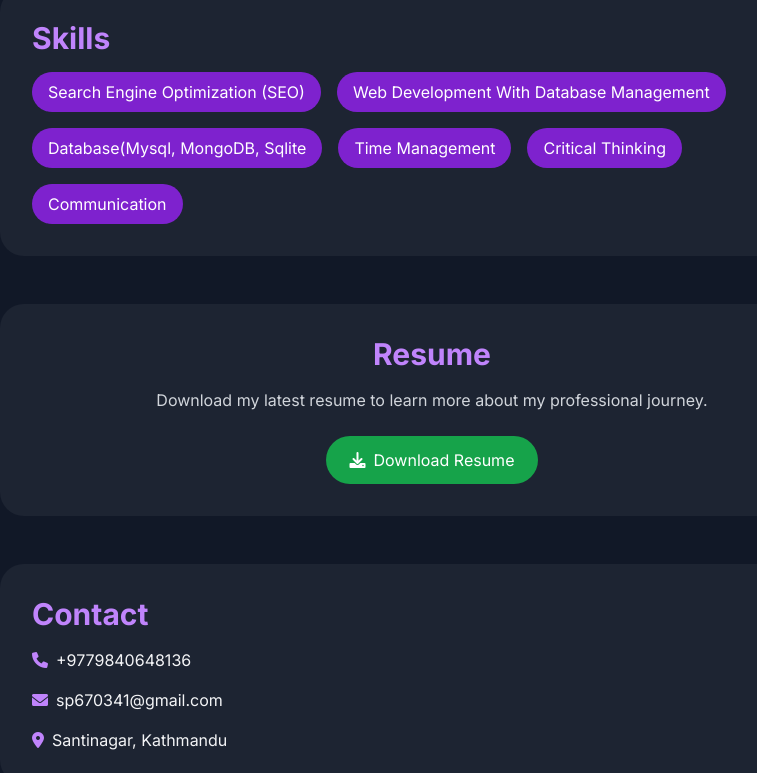
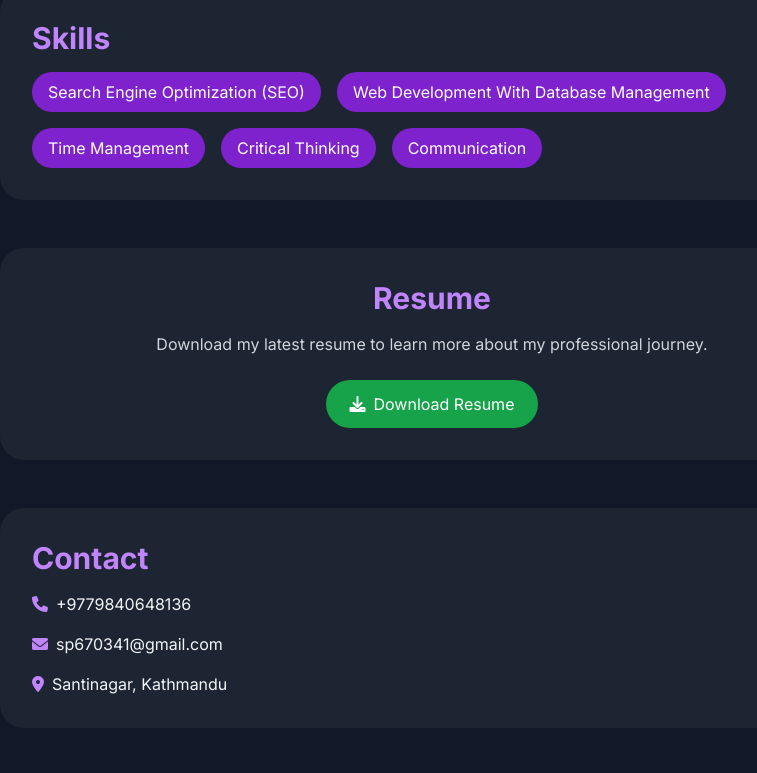
Before and after one commit to Sudippaudel-git/My-Portfolio, a plain HTML site: page index.html in a window 1280 px wide. Shown: the part 920-1693 px from the top of the page, without its empty margins (208-965 px from the left). Drawn offline with nearby package versions, Linux system fonts and the light colour scheme.

Commit message:
Update index.html
updated portfolio

```diff
--- a/index.html
+++ b/index.html
@@ -111,7 +111,6 @@
                 <div class="flex flex-wrap gap-4">
                     <span class="px-4 py-2 bg-purple-700 text-white rounded-full">Search Engine Optimization (SEO)</span>
                     <span class="px-4 py-2 bg-purple-700 text-white rounded-full">Web Development With Database Management</span>
-                      <span class="px-4 py-2 bg-purple-700 text-white rounded-full">Database(Mysql, MongoDB, Sqlite</span>
                     <span class="px-4 py-2 bg-purple-700 text-white rounded-full">Time Management</span>
                     <span class="px-4 py-2 bg-purple-700 text-white rounded-full"> Critical Thinking</span>
                     <span class="px-4 py-2 bg-purple-700 text-white rounded-full">Communication</span>
```
